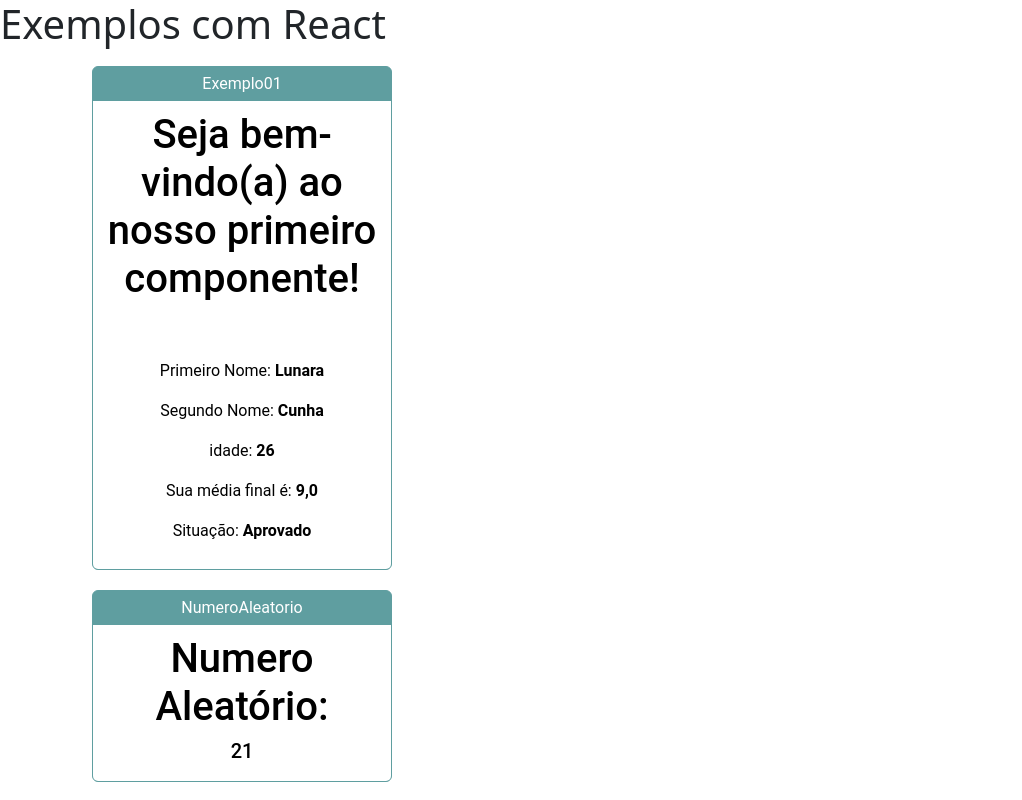
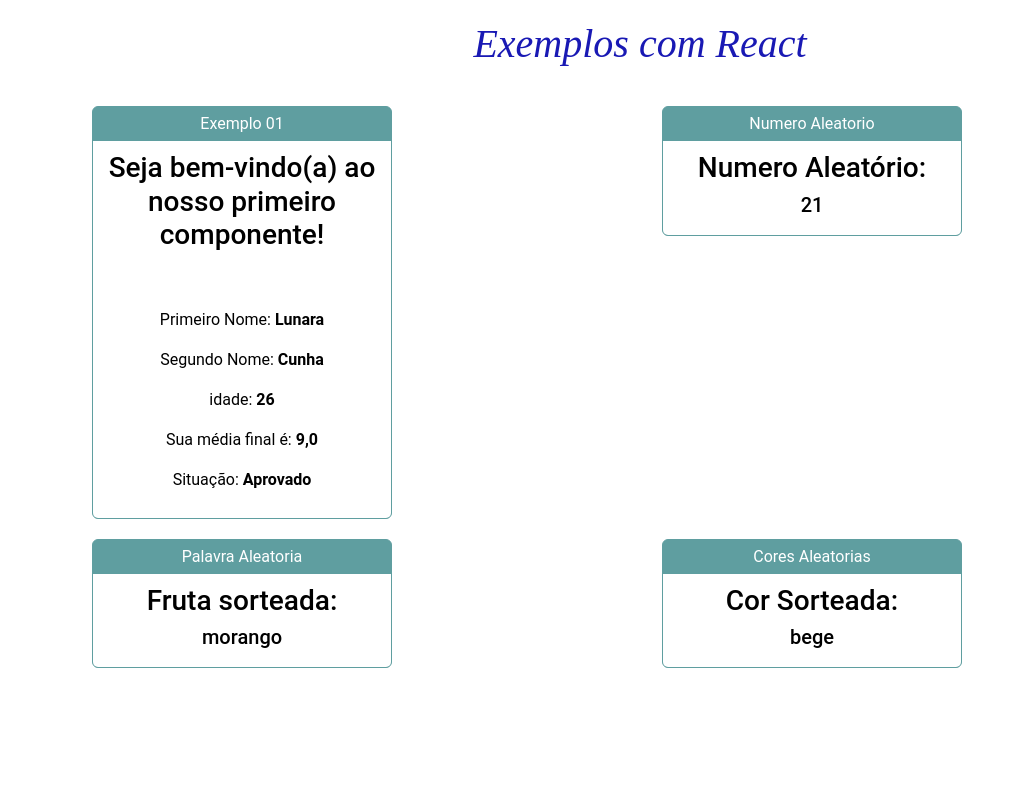
Before and after one commit to lcunha957/DS402_InternetIII, a React (Create React App) app in the folder Proj1-React-app/: page / in a window 1280 px wide. Shown: the top 800 px of the page, without its empty margins (0-1022 px from the left). Built offline with nearby package versions, Linux system fonts and the light colour scheme.

Commit message:
estilizando o h1 do app.js
correções de espaçamentos

```diff
--- a/Proj1-React-app/src/App.css
+++ b/Proj1-React-app/src/App.css
@@ -3,3 +3,12 @@
     flex-wrap: wrap;
     justify-content: center;
   }
+
+#titPagePrinc{
+  padding-top: 20px;
+  padding-bottom: 20px;
+  text-align: center;
+  font-style: italic;
+  font-family: cursive;
+  color: rgb(25, 25, 180);
+}
--- a/Proj1-React-app/src/App.js
+++ b/Proj1-React-app/src/App.js
@@ -11,22 +11,21 @@ import CoresAleatorias from './components/CoresAleatorias';
 export default function App(props) {
     return (
     <div className="app" >
-      <h1>Exemplos com React </h1>
+      <h1 id ="titPagePrinc"> Exemplos com React </h1>
       <div className="cards">
         <div class= "container">
           <div class="row">
-            <div class = "col-lg-10">
-            <Card align-items="left" titulo="Exemplo01"> <Exemplo01 PrimeiroNome="Lunara" SegundoNome="Cunha" idade="26" nota ="9,0" resultado= "Aprovado"></Exemplo01></Card>
+            <div class = "col-md-6">
+            <Card align-items="left" titulo="Exemplo 01"> <Exemplo01 PrimeiroNome="Lunara" SegundoNome="Cunha" idade="26" nota ="9,0" resultado= "Aprovado"></Exemplo01></Card>
             </div>
-          <div class= "col-lg-10">
-          <Card align-items="center"titulo="NumeroAleatorio"><NumeroAleatorio min={20} max={40}></NumeroAleatorio> </Card>
+          <div class= "col-md-6">
+          <Card align-items="center"titulo="Numero Aleatorio"><NumeroAleatorio min={20} max={40}></NumeroAleatorio> </Card>
           </div>
         </div>
       <div class="row">
-        <div class ="col-md-10"><Card titulo="PalavraAleatoria"><PalavraAleatoria min={0} max={5}></PalavraAleatoria></Card></div>
-        <div class ="col-md-10"><Card titulo="CoresAleatorias"><CoresAleatorias min={0} max={15}></CoresAleatorias></Card></div>
-
-      </div>
+        <div class ="col-md-6"><Card titulo="Palavra Aleatoria"><PalavraAleatoria min={0} max={5}></PalavraAleatoria></Card></div>
+        <div class ="col-md-6"><Card titulo="Cores Aleatorias"><CoresAleatorias min={0} max={15}></CoresAleatorias></Card></div>
+          </div>
       </div>
 
       </div>
--- a/Proj1-React-app/src/components/CoresAleatorias.js
+++ b/Proj1-React-app/src/components/CoresAleatorias.js
@@ -14,7 +14,7 @@ export default function CoresAleatorias(props) {
     console.log("cor sorteada:" +estojo);
    return(
        <div>
-           <h1> Cor Sorteada:<br/></h1><h5>{estojo}</h5>
+           <h3> Cor Sorteada:<br/></h3><h5>{estojo}</h5>
        </div>
    );
 }
--- a/Proj1-React-app/src/components/Exemplo01.js
+++ b/Proj1-React-app/src/components/Exemplo01.js
@@ -3,7 +3,7 @@ import React from "react";
 export default function Exemplo01(props){
    return (
       <div>
-   <h1> Seja bem-vindo(a) ao nosso primeiro componente!</h1><br/><br/>
+   <h3> Seja bem-vindo(a) ao nosso primeiro componente!</h3><br/><br/>
         <p> Primeiro Nome: <b>{props.PrimeiroNome}</b></p>
         <p> Segundo Nome: <b>{props.SegundoNome}</b></p>
         <p> idade: <b>{props.idade}</b></p>
--- a/Proj1-React-app/src/components/NumeroAleatorio.js
+++ b/Proj1-React-app/src/components/NumeroAleatorio.js
@@ -6,7 +6,7 @@ export default function NumeroAleatorio(props) {
     console.log("num=" + num);
    return(
        <div>
-           <h1> Numero Aleatório:<br/></h1><h5>{num}</h5>
+           <h3> Numero Aleatório:<br/></h3><h5>{num}</h5>
        </div>
    );
 }
--- a/Proj1-React-app/src/components/PalavraAleatoria.js
+++ b/Proj1-React-app/src/components/PalavraAleatoria.js
@@ -20,7 +20,7 @@ export default function PalavraAleatoria(props) {
 
   return(
       <div>
-          <h1> Fruta sorteada:<br/></h1><h5>{frutaDeFeira}</h5>
+          <h3> Fruta sorteada:<br/></h3><h5>{frutaDeFeira}</h5>
       </div>
   )
 }
```
